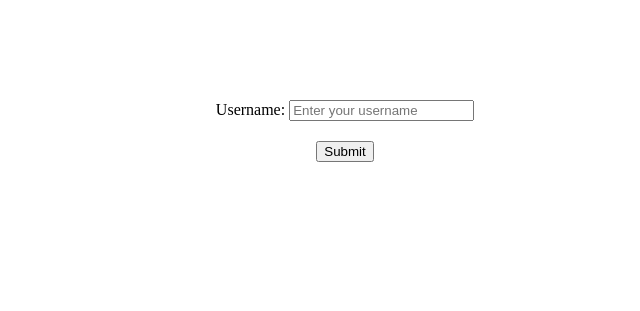
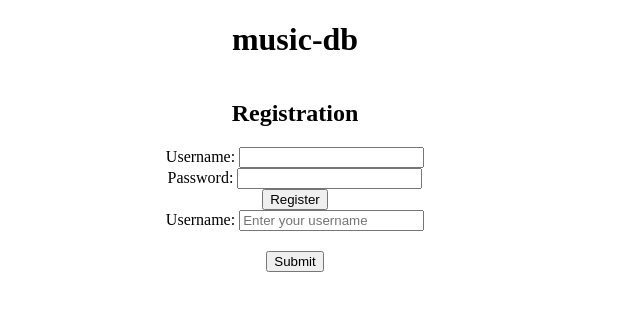
Before and after one commit to micoo227/comp333-hw2, a PHP site: page / in a window 1280 px wide. Shown: the top 311 px of the page, without its empty margins (345-985 px from the left). Run offline with PHP 8.4, Linux system fonts and the light colour scheme.

Commit message:
Created registration functionality

```diff
--- a/index.php
+++ b/index.php
@@ -8,13 +8,29 @@
 </head>
 
 <body>
-    <div class="submit_box">
+    <div>
+        <h1>
+            music-db
+        </h1>
+    </div>
+
+    <div>
+        <form class="form" action="" method="POST">
+            <h2>Registration</h2>
+            <span>Username: <input type="text" name="username" required /></span>
+            <span>Password: <input type="password" name="password" /></span>
+            <span><input type="submit" name="register" value="Register"></span>
+        </form>
+    </div>
+
+    <div>
         <form method="GET" action="">
             Username: <input id="username" type="text" name="username" placeholder="Enter your username" /><br>
             <input id="submission" type="submit" name="submit" value="Submit" />
             <p><?php
                 ?>
             </p>
+        </form>
     </div>
     <div class="phpStyle">
         <?php
@@ -27,6 +43,42 @@
 
         if ($conn->connect_error) {
             die("Connection failed: " . $conn->connect_error);
+        }
+
+        // if user registers new account (presses register button)
+        if (isset($_POST['register'])) {
+            $out_value = "";
+            // store recorded information in variables
+            $username = $_POST['username'];
+            $password = $_POST['password'];
+
+            // verify that the user entered the info properly
+            if (!empty($username) and !empty($password)){
+                // query the database to see if the username is taken
+                $sql_query = "SELECT * FROM users WHERE username = '$username'";
+                $result = mysqli_query($conn, $sql_query);
+                if (mysqli_num_rows($result) == 0){
+                    // insert the user into the database
+                    $sql_query = "INSERT INTO users VALUES ('$username', '$password')";
+                    mysqli_query($conn, $sql_query);
+
+                    // verify that the account was created
+                    $sql_query = "SELECT * FROM users WHERE username = '$username'";
+                    $result = mysqli_query($conn, $sql_query);
+                    if (mysqli_num_rows($result) == 1){
+                        echo $out_value = "Account created successfully.";
+                    }
+                    else{
+                        echo $out_value = "An error occurred and your account was not created. Please try again.";
+                    }
+                }
+                else {
+                    echo $out_value = "This username is already taken. Please try again.";
+                }
+            }
+            else{
+                echo $out_value = "Please complete the required fields.";
+            }
         }
 
         if (isset($_REQUEST["submit"])) {
--- a/style.css
+++ b/style.css
@@ -1,14 +1,12 @@
 body{
-    margin:100px 100px 100px 100px;
     text-align: center;
+    justify-content: center;
 }
 
-.submit_box{
-    margin-left: 100px;
-}
-
-.phpStyle{
-    margin-left: 100px;
+.form {
+    display: flex;
+    flex-direction: column;
+    justify-content: space-around;
 }
 
 /* #username{
```
